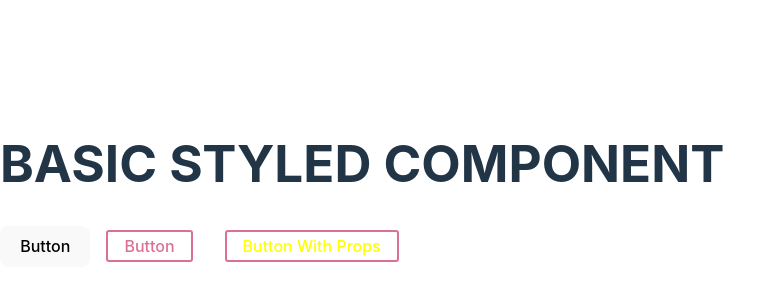
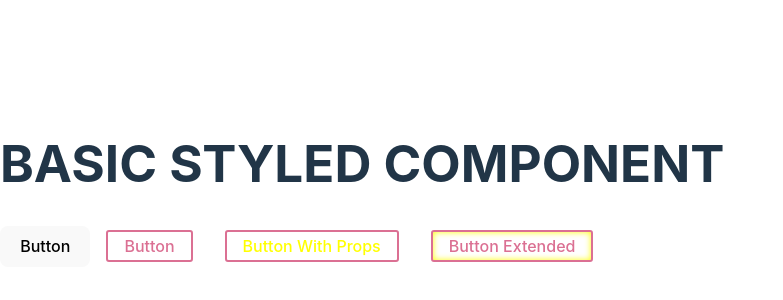
Before and after one commit to rineliniguezsosa/React-styled-component, a React (Vite) app: page / in a window 1280 px wide. Shown: the part 216-516 px from the top of the page, without its empty margins (0-783 px from the left). Built offline with nearby package versions, Linux system fonts and the light colour scheme.

Commit message:
importando ExtendButton en la linea numero 1 y agregando el componente ExtendButton en la linea 14

```diff
--- a/src/App.jsx
+++ b/src/App.jsx
@@ -1,4 +1,4 @@
-import { Buttonstyled } from "./Basic styled component/Button"
+import { Buttonstyled,Extendbutton } from "./Basic styled component/Button"
 
 
 function App() {
@@ -9,6 +9,10 @@ function App() {
       <Buttonstyled>Button</Buttonstyled>
       <Buttonstyled variant="outlined">Button With Props</Buttonstyled>
       {/* PROPS */}
+
+      {/* extending styles */}
+      <Extendbutton>Button Extended</Extendbutton>
+      {/* extending styles */}
     </>
   )
 }
```
